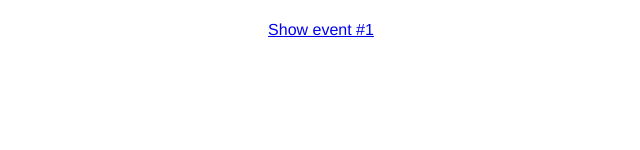
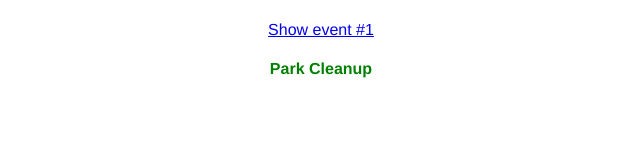
Before and after one commit to LillianLuzinsky/real-world-vue2, a Vue app: page / in a window 1280 px wide. Shown: the part 145-295 px from the top of the page, without its empty margins (319-959 px from the left). Built offline with nearby package versions, Linux system fonts and the light colour scheme.

Commit message:
styled eventcard's title

```diff
--- a/src/components/EventCard.vue
+++ b/src/components/EventCard.vue
@@ -16,6 +16,6 @@ export default {
 
 <style lang="scss" scoped>
 h4 {
-  color: "green";
+  color: green;
 }
 </style>
--- a/src/pages/EventList.vue
+++ b/src/pages/EventList.vue
@@ -4,5 +4,15 @@
     <router-link :to="{ name: 'event-show', params: { id: 1 } }"
       >Show event #1</router-link
     >
+    <EventCard />
   </div>
 </template>
+<script>
+import EventCard from "@/components/EventCard.vue";
+
+export default {
+  components: {
+    EventCard
+  }
+};
+</script>
```
